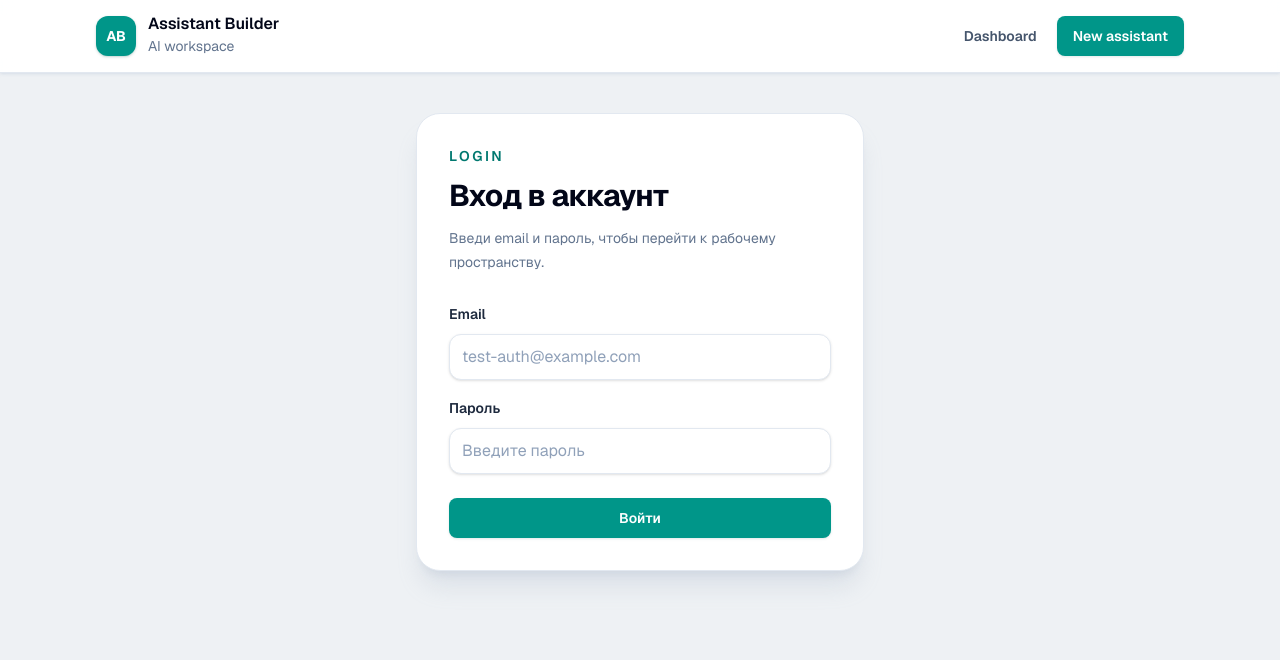
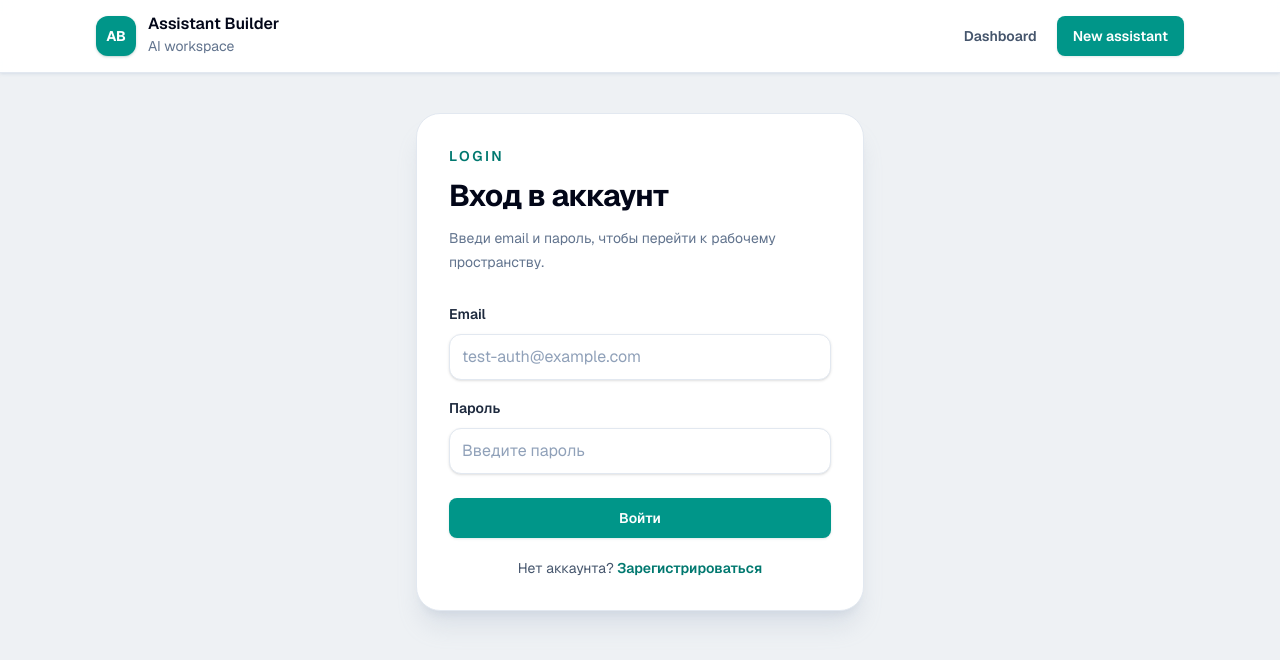
Before and after one commit to Kulbedka/assistant-builder, a Next.js app: page /login in a window 1280 px wide. Shown: the top 660 px of the page. Built offline with nearby package versions, Linux system fonts and the light colour scheme; no server answers.

Commit message:
Add register link to login page

```diff
--- a/app/login/page.tsx
+++ b/app/login/page.tsx
@@ -1,3 +1,4 @@
+import Link from "next/link";
 import AppHeader from "@/components/AppHeader";
 import Button from "@/components/Button";
 import { redirect } from "next/navigation";
@@ -121,6 +122,16 @@ export default async function LoginPage({ searchParams }: LoginPageProps) {
           <Button className="mt-6 w-full" type="submit">
             Войти
           </Button>
+
+          <p className="mt-5 text-center text-sm text-slate-600">
+            Нет аккаунта?{" "}
+            <Link
+              href="/register"
+              className="font-semibold text-teal-700 hover:text-teal-800"
+            >
+              Зарегистрироваться
+            </Link>
+          </p>
         </form>
       </div>
     </main>
```
